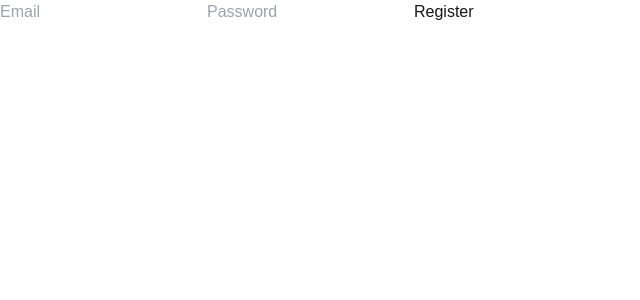
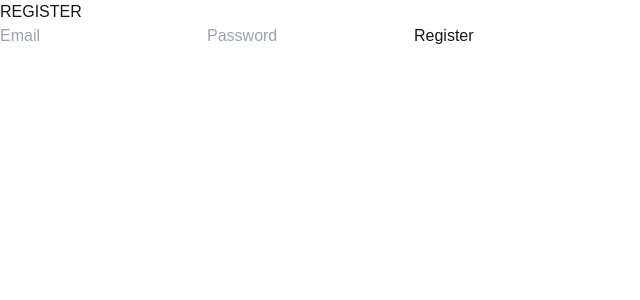
Before and after one commit to BugeezS/DB-Manager, a Next.js app in the folder frontend/: page /auth/register in a window 1280 px wide. Shown: the top 300 px of the page, without its empty margins (0-640 px from the left). Built offline with nearby package versions, Linux system fonts and the light colour scheme.

Commit message:
add style

```diff
--- a/frontend/src/app/auth/register/page.tsx
+++ b/frontend/src/app/auth/register/page.tsx
@@ -37,7 +37,13 @@ export default function RegisterPage() {
   };
 
   return (
-    <form onSubmit={handleRegister} className="flex flex-col gap-4 p-4">
+    // Added form tag to handle form submission
+    <div className="flex justify-center items-center h-screen">
+      <form
+        onSubmit={handleRegister}
+        className="flex flex-col gap-4 p-4 font-bold"
+      >
+        <h1 className="text-blue-600 text-4xl text-center">REGISTER</h1>
         {error && <div className="text-red-500">{error}</div>}
         <input
           type="email"
@@ -63,5 +69,6 @@ export default function RegisterPage() {
           {loading ? "Registering..." : "Register"}
         </button>
       </form>
+    </div>
   );
 }
```
Lines whose indentation alone changed are shown as unchanged.
